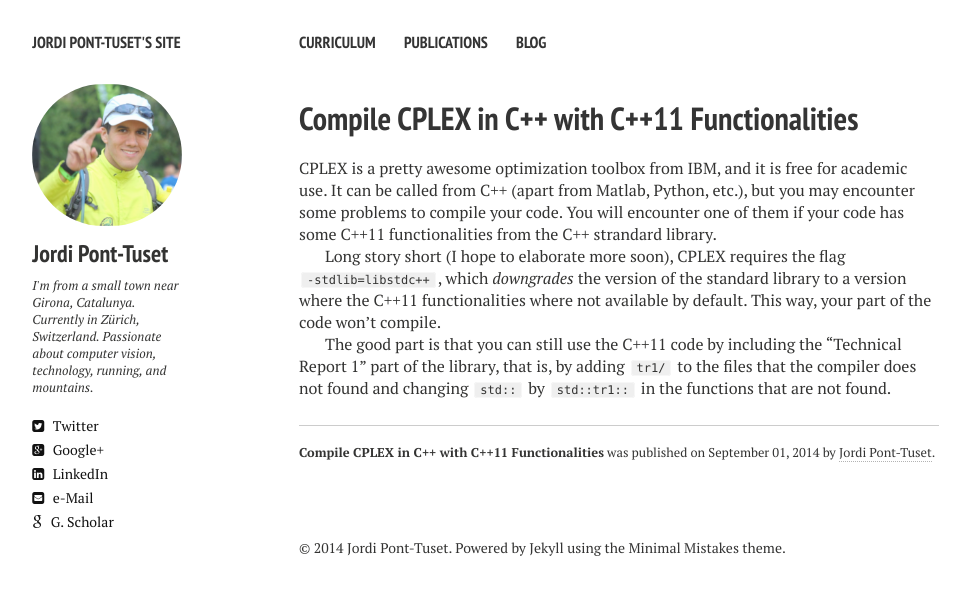
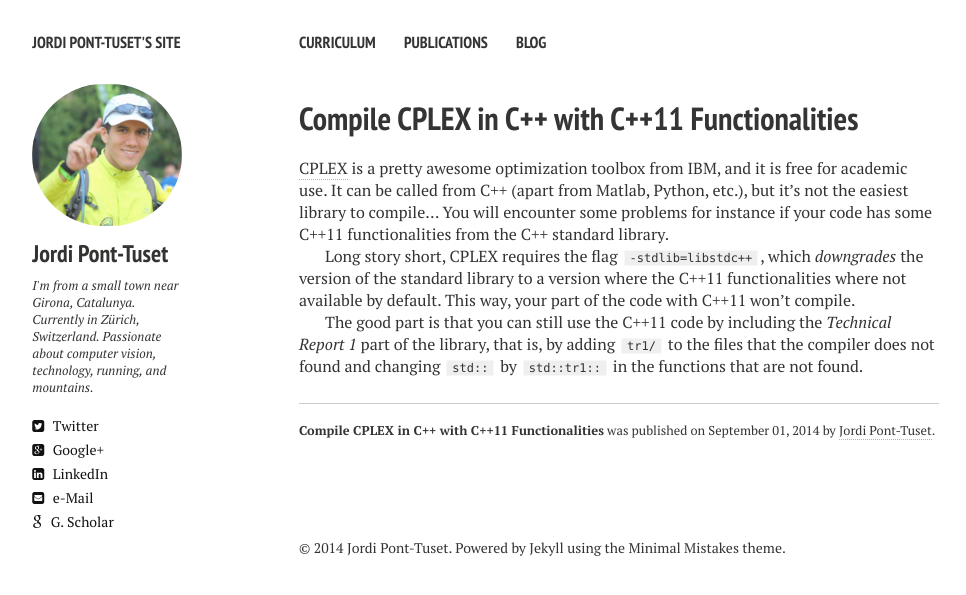
Before and after one commit to jponttuset/jponttuset.github.io, a Jekyll site: the page built from _posts/2014-09-01-compiling-cplex-with-c++11-functionalities.md, in a window 1280 px wide. Shown: the top 595 px of the page, without its empty margins (21-987 px from the left). Built offline with Jekyll 4.4.1, drawn with Linux system fonts in a browser that asks for light colours; nearby versions of some CDN libraries.

Commit message:
- First blog entry

```diff
--- a/_posts/2014-09-01-compiling-cplex-with-c++11-functionalities.md
+++ b/_posts/2014-09-01-compiling-cplex-with-c++11-functionalities.md
@@ -4,10 +4,10 @@
 description: "How to compile a code that contains C++11 functionalities and CPLEX."
 ---
 
-CPLEX is a pretty awesome optimization toolbox from IBM, and it is free for academic use. It can be called from C++ (apart from Matlab, Python, etc.), but you may encounter some problems to compile your code.
-You will encounter one of them if your code has some C++11 functionalities from the C++ strandard library.
+[CPLEX](http://www.ibm.com/developerworks/downloads/ws/ilogcplex/) is a pretty awesome optimization toolbox from IBM, and it is free for academic use. It can be called from C++ (apart from Matlab, Python, etc.), but it's not the easiest library to compile...
+You will encounter some problems for instance if your code has some C++11 functionalities from the C++ standard library.
 
-Long story short (I hope to elaborate more soon), CPLEX requires the flag `-stdlib=libstdc++`, which *downgrades* the version of the standard library to a version where the C++11 functionalities where not available by default.
-This way, your part of the code won't compile.
+Long story short, CPLEX requires the flag `-stdlib=libstdc++`, which *downgrades* the version of the standard library to a version where the C++11 functionalities where not available by default.
+This way, your part of the code with C++11 won't compile.
 
-The good part is that you can still use the C++11 code by including the "Technical Report 1" part of the library, that is, by adding `tr1/` to the files that the compiler does not found and changing `std::` by `std::tr1::` in the functions that are not found.
+The good part is that you can still use the C++11 code by including the *Technical Report 1* part of the library, that is, by adding `tr1/` to the files that the compiler does not found and changing `std::` by `std::tr1::` in the functions that are not found.
```
